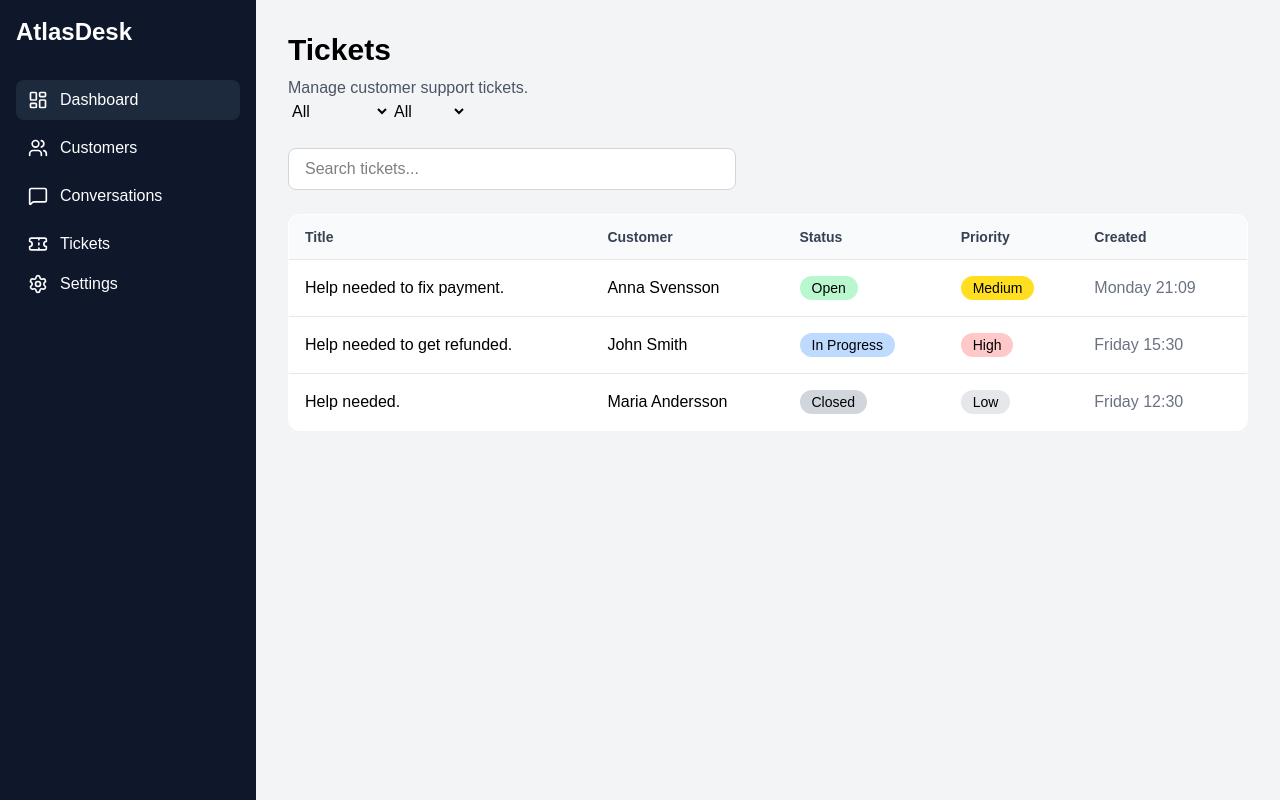
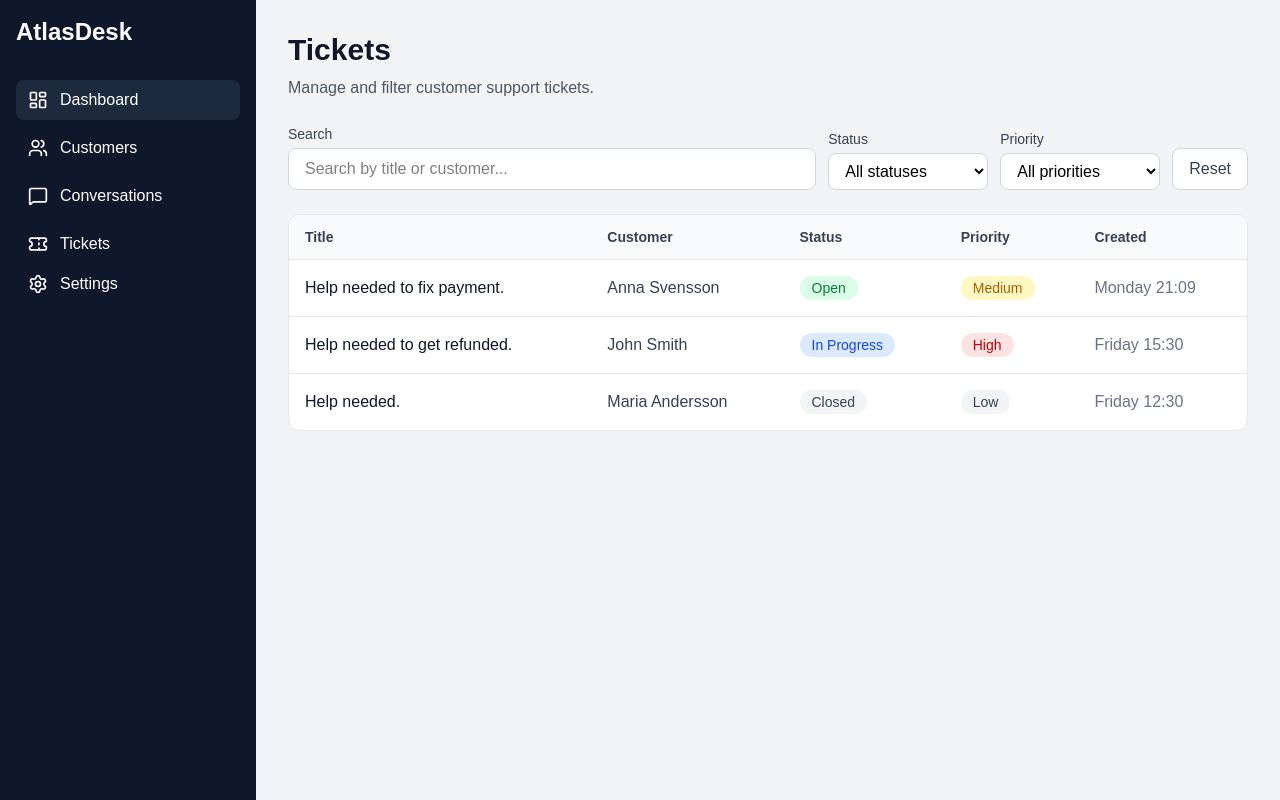
Before and after one commit to Abualtaher/atlasdesk, a React (Vite) app in the folder client/: page /tickets in a window 1280 px wide. Built offline with nearby package versions, Linux system fonts and the light colour scheme.

Commit message:
feat: enhance ticket management interface with improved filtering and styling

```diff
--- a/client/src/pages/Tickets.tsx
+++ b/client/src/pages/Tickets.tsx
@@ -9,11 +9,14 @@ function Tickets() {
   const filteredTickets = tickets.filter((ticket) => {
     const priorityMatch =
       ticketPriority === "All" || ticket.priority === ticketPriority;
+
     const statusMatches =
       ticketStatus === "All" || ticket.status === ticketStatus;
+
     const titleMatches = ticket.title
       .toLowerCase()
       .includes(search.toLowerCase());
+
     const customerMatches = ticket.customer
       .toLowerCase()
       .includes(search.toLowerCase());
@@ -25,60 +28,112 @@ function Tickets() {
 
   const priorityClass = (priority: string) => {
     if (priority === "High") {
-      return "bg-red-200";
+      return "bg-red-100 text-red-700";
     }
+
     if (priority === "Medium") {
-      return "bg-yellow-300";
+      return "bg-yellow-100 text-yellow-700";
     }
-    return "bg-gray-200";
+
+    return "bg-gray-100 text-gray-700";
   };
 
   const statusClass = (status: string) => {
     if (status === "Open") {
-      return "bg-green-200";
+      return "bg-green-100 text-green-700";
     }
+
     if (status === "Closed") {
-      return "bg-gray-300";
+      return "bg-gray-100 text-gray-700";
     }
-    return "bg-blue-200";
+
+    return "bg-blue-100 text-blue-700";
   };
+
+  const handleReset = () => {
+    setSearch("");
+    setTicketStatus("All");
+    setTicketPriority("All");
+  };
+
   return (
     <div>
-      <h1 className="text-3xl font-bold">Tickets</h1>
-      <p className="mt-2 text-gray-600">Manage customer support tickets.</p>
+      <div>
+        <h1 className="text-3xl font-bold text-gray-900">Tickets</h1>
+
+        <p className="mt-2 text-gray-600">
+          Manage and filter customer support tickets.
+        </p>
+      </div>
+
+      <div className="mt-6 flex flex-col gap-3 lg:flex-row lg:items-end">
+        <div className="flex-1">
+          <label className="mb-1 block text-sm font-medium text-gray-700">
+            Search
+          </label>
+
+          <input
+            type="text"
+            placeholder="Search by title or customer..."
+            value={search}
+            onChange={(e) => setSearch(e.target.value)}
+            className="w-full rounded-lg border border-gray-300 bg-white px-4 py-2 outline-none transition focus:border-blue-500 focus:ring-2 focus:ring-blue-100"
+          />
+        </div>
+
+        <div>
+          <label className="mb-1 block text-sm font-medium text-gray-700">
+            Status
+          </label>
+
           <select
             value={ticketStatus}
             onChange={(e) => setTicketStatus(e.target.value)}
+            className="min-w-40 rounded-lg border border-gray-300 bg-white px-3 py-2 outline-none focus:border-blue-500"
           >
-        <option value="All">All</option>
+            <option value="All">All statuses</option>
             <option value="Open">Open</option>
+            <option value="In Progress">In Progress</option>
             <option value="Closed">Closed</option>
-        <option value="In Progress">In Progress</option>
           </select>
+        </div>
+
+        <div>
+          <label className="mb-1 block text-sm font-medium text-gray-700">
+            Priority
+          </label>
+
           <select
             value={ticketPriority}
             onChange={(e) => setTicketPriority(e.target.value)}
+            className="min-w-40 rounded-lg border border-gray-300 bg-white px-3 py-2 outline-none focus:border-blue-500"
           >
-        <option value="All">All</option>
+            <option value="All">All priorities</option>
             <option value="High">High</option>
             <option value="Medium">Medium</option>
             <option value="Low">Low</option>
           </select>
-      <div>
-        <input
-          type="text"
-          placeholder="Search tickets..."
-          value={search}
-          onChange={(e) => setSearch(e.target.value)}
-          className="mt-6 w-full max-w-md rounded-lg border border-gray-300 bg-white px-4 py-2"
-        />
         </div>
 
-      <div>
+        <button
+          onClick={handleReset}
+          className="rounded-lg border border-gray-300 bg-white px-4 py-2 font-medium text-gray-700 transition hover:bg-gray-50"
+        >
+          Reset
+        </button>
+      </div>
+
       {filteredTickets.length === 0 ? (
-          <p>No tickets found....</p>
+        <div className="mt-6 rounded-xl border border-dashed border-gray-300 bg-white p-10 text-center">
+          <p className="font-medium text-gray-700">No tickets found</p>
+
+          <p className="mt-1 text-sm text-gray-500">
+            Try changing your search or filters.
+          </p>
+        </div>
       ) : (
-          <table className="mt-6 w-full overflow-hidden rounded-xl border border-gray-200 bg-white text-left">
+        <div className="mt-6 overflow-x-auto rounded-xl border border-gray-200 bg-white">
+          <table className="w-full text-left">
             <thead className="bg-gray-50">
               <tr>
                 <th className="px-4 py-3 text-sm font-semibold text-gray-700">
@@ -105,10 +160,15 @@ function Tickets() {
 
             <tbody>
               {filteredTickets.map((ticket) => (
-                <tr key={ticket.id} className="border-t border-gray-200">
-                  <td className="px-4 py-4 font-medium">{ticket.title}</td>
+                <tr
+                  key={ticket.id}
+                  className="border-t border-gray-200 transition hover:bg-gray-50"
+                >
+                  <td className="px-4 py-4 font-medium text-gray-900">
+                    {ticket.title}
+                  </td>
 
-                  <td className="px-4 py-4">{ticket.customer}</td>
+                  <td className="px-4 py-4 text-gray-700">{ticket.customer}</td>
 
                   <td className="px-4 py-4">
                     <span
@@ -137,8 +197,8 @@ function Tickets() {
               ))}
             </tbody>
           </table>
+        </div>
       )}
-      </div>
     </div>
   );
 }
```
Lines whose indentation alone changed are shown as unchanged.
